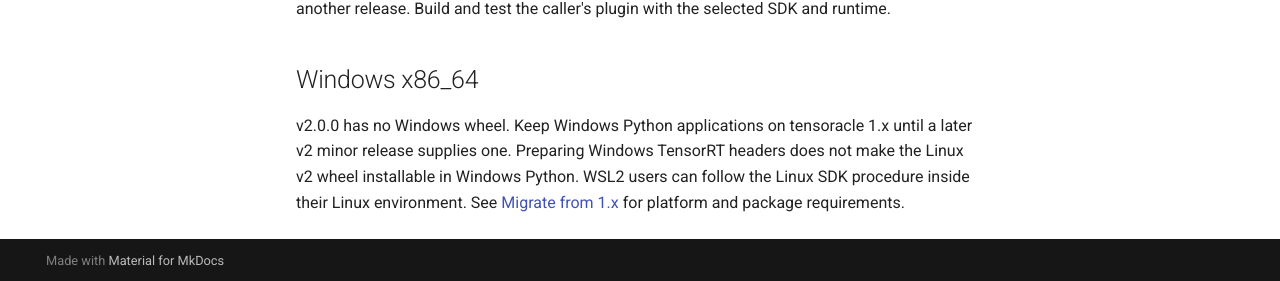
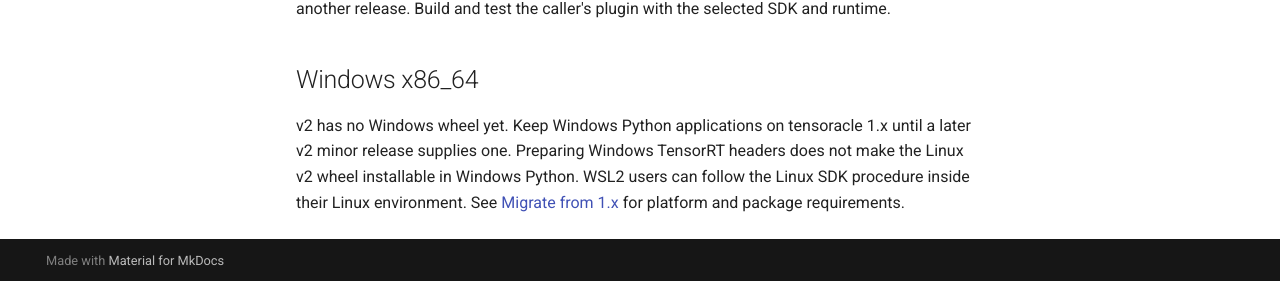
Before and after one commit to sync-dev-org/tensoracle, an MkDocs documentation site: the page built from docs/tensorrt-sdk.md, in a window 1280 px wide and 900 px high, scrolled down 3150 px. Shown: the part 616-897 px from the top of the window. Built offline with MkDocs 1.6.1 and Material for MkDocs 9.7.7, drawn with Linux system fonts in a browser that asks for light colours; comment, search, counter and statistics services are not loaded; some of the changed text lies outside the part shown.

Commit message:
Describe the v2 platform support without pinning a patch version

```diff
--- a/docs/tensorrt-sdk.md
+++ b/docs/tensorrt-sdk.md
@@ -1,6 +1,6 @@
 # Prepare a TensorRT SDK
 
-Use the Linux procedure below to prepare the headers and `libnvinfer` needed to build a C++ model package or native cubin plugin on Linux x86_64, including WSL2. v2.0.0 supplies only a Linux wheel; [Windows x86_64 users](#windows-x86_64) must stay on tensoracle 1.x until a later v2 minor release adds a Windows wheel. The Linux SDK root contains 13 headers in `include/`, `lib/libnvinfer.so.11`, and a relative `lib/libnvinfer.so` symlink pointing to `libnvinfer.so.11`. CMake (3.26 or later for the v2 SDK), a C++17 compiler, and the CUDA headers from PyPI are separate build prerequisites; no OS-installed CUDA Toolkit is required. TensorRT headers are absent from the Python wheels and must be prepared separately. Normal engine reuse does not need this SDK root.
+Use the Linux procedure below to prepare the headers and `libnvinfer` needed to build a C++ model package or native cubin plugin on Linux x86_64, including WSL2. v2 supplies only a Linux wheel; [Windows x86_64 users](#windows-x86_64) must stay on tensoracle 1.x until a later v2 minor release adds a Windows wheel. The Linux SDK root contains 13 headers in `include/`, `lib/libnvinfer.so.11`, and a relative `lib/libnvinfer.so` symlink pointing to `libnvinfer.so.11`. CMake (3.26 or later for the v2 SDK), a C++17 compiler, and the CUDA headers from PyPI are separate build prerequisites; no OS-installed CUDA Toolkit is required. TensorRT headers are absent from the Python wheels and must be prepared separately. Normal engine reuse does not need this SDK root.
 
 The inputs below are fixed for SDK **11.2.1.2**: headers from a release commit of [NVIDIA TensorRT OSS](https://github.com/NVIDIA/TensorRT), and the exact `tensorrt-cu13-libs` wheel from [NVIDIA's package index](https://pypi.nvidia.com/tensorrt-cu13-libs/). The wheel platform is `manylinux_2_28_x86_64`; use that file rather than an aarch64 or Windows wheel.
 
@@ -122,4 +122,4 @@
 
 ## Windows x86_64
 
-v2.0.0 has no Windows wheel. Keep Windows Python applications on tensoracle 1.x until a later v2 minor release supplies one. Preparing Windows TensorRT headers does not make the Linux v2 wheel installable in Windows Python. WSL2 users can follow the Linux SDK procedure inside their Linux environment. See [Migrate from 1.x](migration.md#check-the-platform-first) for platform and package requirements.
+v2 has no Windows wheel yet. Keep Windows Python applications on tensoracle 1.x until a later v2 minor release supplies one. Preparing Windows TensorRT headers does not make the Linux v2 wheel installable in Windows Python. WSL2 users can follow the Linux SDK procedure inside their Linux environment. See [Migrate from 1.x](migration.md#check-the-platform-first) for platform and package requirements.
```
Also changed, not shown: README.md (+1 -1 lines), docs/cpp-python-repositories.md (+1 -1 lines), docs/index.md (+1 -1 lines), docs/migration.md (+1 -1 lines).
